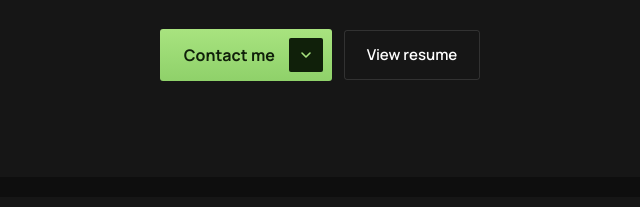
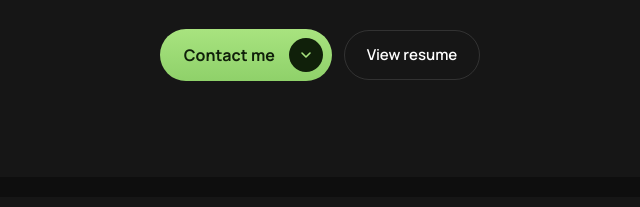
Before and after one commit to jhscherwitz/jhscherwitz.github.io, a plain HTML site: page index.html in a window 1280 px wide. Shown: the part 330-537 px from the top of the page, 320-960 px from the left. Drawn offline with Linux system fonts and the light colour scheme.

Commit message:
Rounded buttons

```diff
--- a/index.html
+++ b/index.html
@@ -58,20 +58,20 @@
   /* Buttons */
   .pill {
     display: inline-flex; align-items: center; gap: 14px;
-    padding: 9px 9px 9px 24px; border-radius: 3px;
+    padding: 9px 9px 9px 24px; border-radius: 999px;
     background: linear-gradient(180deg, var(--accent-2), var(--accent));
     color: #10200A; font-weight: 700; font-size: 16px; text-decoration: none;
     transition: transform 150ms ease, box-shadow 150ms ease;
   }
   .pill:hover { filter: brightness(1.06); }
-  .pill .dot { width: 34px; height: 34px; border-radius: 2px; background: #10200A; display: grid; place-items: center; }
+  .pill .dot { width: 34px; height: 34px; border-radius: 50%; background: #10200A; display: grid; place-items: center; }
   .pill .dot svg { width: 16px; height: 16px; stroke: var(--accent-2); }
   .ghost {
-    display: inline-flex; align-items: center; padding: 12px 22px; border-radius: 3px;
+    display: inline-flex; align-items: center; padding: 12px 22px; border-radius: 999px;
     border: 1.5px solid var(--line-dark); color: var(--on-panel); font-weight: 600; font-size: 15px; text-decoration: none;
   }
   .ghost:hover { border-color: #fff; }
-  .arrow { width: 34px; height: 34px; border-radius: 2px; background: #fff; display: grid; place-items: center; flex: none; }
+  .arrow { width: 34px; height: 34px; border-radius: 50%; background: #fff; display: grid; place-items: center; flex: none; }
   .arrow svg { width: 16px; height: 16px; stroke: var(--accent); }
 
   /* Hero */
```
